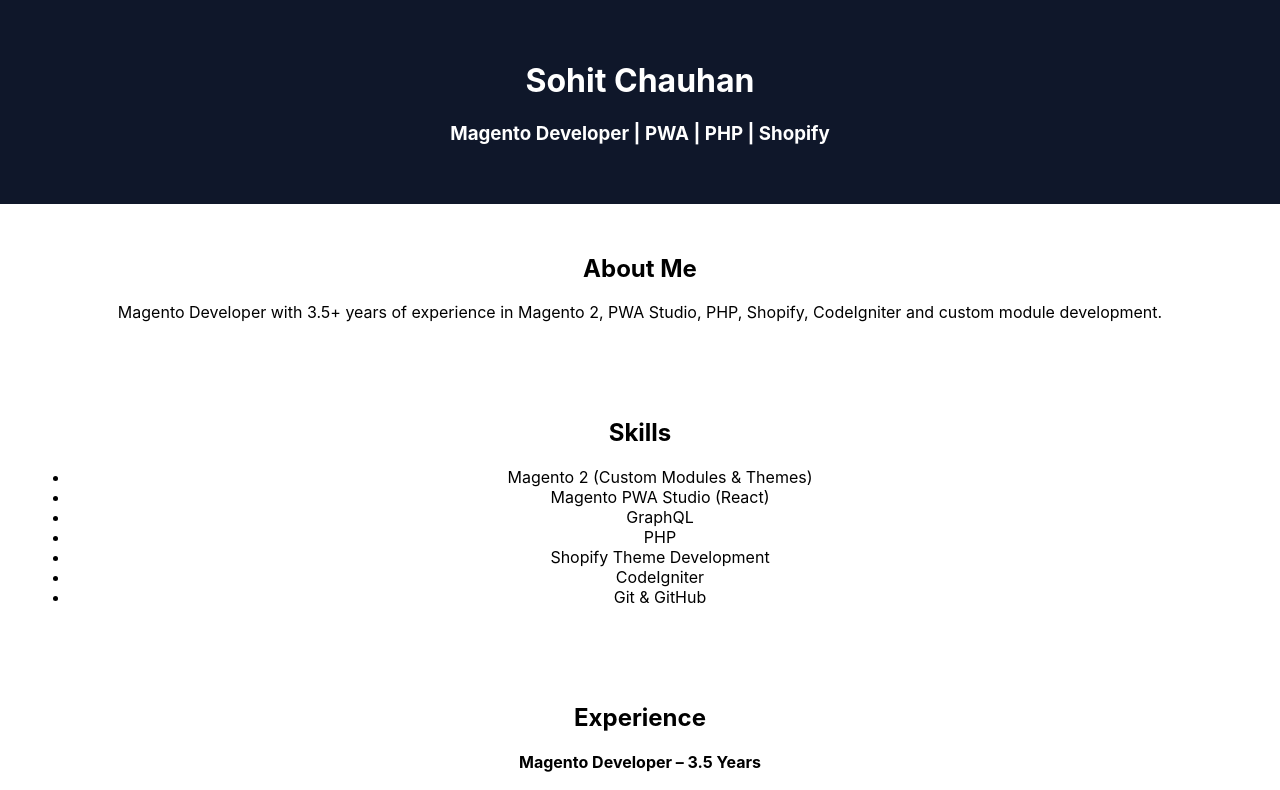
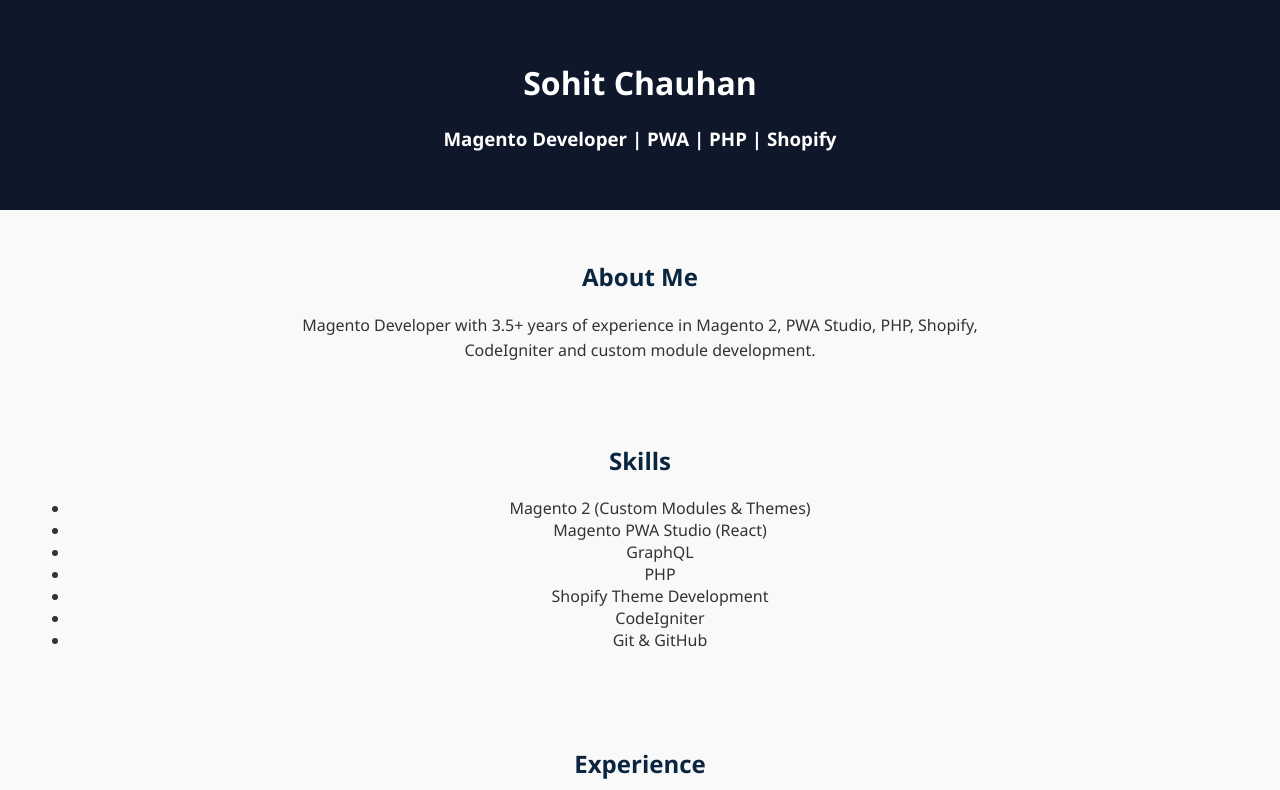
Before and after one commit to sohit11/sohit-portfolio, a React (Create React App) app: page / in a window 1280 px wide. Shown: the top 790 px of the page. Built offline with nearby package versions, Linux system fonts and the light colour scheme.

Commit message:
Ui improve

```diff
--- a/public/index.html
+++ b/public/index.html
@@ -24,7 +24,7 @@
       work correctly both with client-side routing and a non-root public URL.
       Learn how to configure a non-root public URL by running `npm run build`.
     -->
-    <title>React App</title>
+    <title>Sohit Portfolio | Magento Developer</title>
   </head>
   <body>
     <noscript>You need to enable JavaScript to run this app.</noscript>
--- a/src/App.css
+++ b/src/App.css
@@ -1,10 +1,32 @@
 .App {
   text-align: center;
+}
+
+body {
+  margin: 0;
+  font-family: 'Segoe UI', Tahoma, sans-serif;
+  background: #f9f9f9;
+  color: #333;
 }
 
 .App-logo {
   height: 40vmin;
   pointer-events: none;
+}
+
+section {
+  padding: 60px 20px;
+}
+
+h2 {
+  margin-bottom: 20px;
+  color: #0a2540;
+}
+
+p {
+  max-width: 700px;
+  margin: auto;
+  line-height: 1.6;
 }
 
 @media (prefers-reduced-motion: no-preference) {
```
Also changed, not shown: package.json (+12 -0 lines), src/components/Header.css (added, +15 -0 lines).
